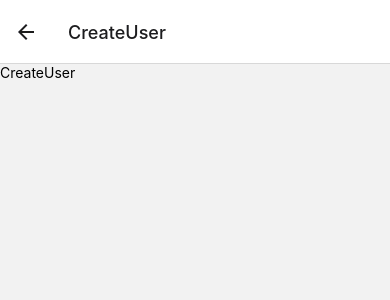
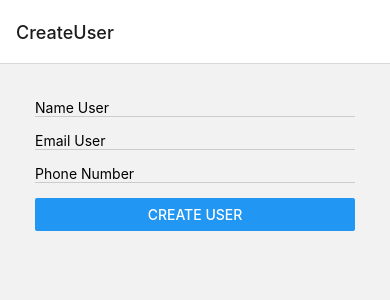
Before and after one commit to DanielDevHN/react-native-usersapp, a React Native app: screen /CreateUser in a window 390 px wide. Shown: the top 300 px of the page. Built offline with nearby package versions, Linux system fonts and the light colour scheme.

Commit message:
Adding user creation form

```diff
--- a/App.js
+++ b/App.js
@@ -13,8 +13,8 @@ function MyStack() {
   return (
     <NavigationContainer>
       <Stack.Navigator>
+        <Stack.Screen name="CreateUser" component={CreateUser} />
         <Stack.Screen name="UsersList" component={UsersList} />
-        <Stack.Screen name="CreateUser" component={CreateUser} />
         <Stack.Screen name="UserDetail" component={UserDetail} />
       </Stack.Navigator>
     </NavigationContainer>
--- a/screens/CreateUser.js
+++ b/screens/CreateUser.js
@@ -1,12 +1,56 @@
-import { View, Text } from 'react-native'
-import React from 'react'
+import React, { useState } from "react";
+import { View, Button, TextInput, ScrollView, StyleSheet } from "react-native";
 
 const CreateUser = () => {
+  const [state, setState] = useState({
+    name: "",
+    email: "",
+    phone: "",
+  });
+
+  const handleChandeText = (name, value) => {
+    setState({ ...state, [name]: value });
+  };
+
   return (
-    <View>
-      <Text>CreateUser</Text>
-    </View>
-  )
-}
+    <ScrollView style={styles.container}>
+      <View style={styles.inputGroup}>
+        <TextInput
+          placeholder="Name User"
+          onChangeText={(value) => handleChandeText("name", value)}
+        />
+      </View>
+      <View style={styles.inputGroup}>
+        <TextInput
+          placeholder="Email User"
+          onChangeText={(value) => handleChandeText("email", value)}
+        />
+      </View>
+      <View style={styles.inputGroup}>
+        <TextInput
+          placeholder="Phone Number"
+          onChangeText={(value) => handleChandeText("phone", value)}
+        />
+      </View>
+      <View>
+        <Button title="Create User" onPress={() => console.log(state)}/>
+      </View>
+    </ScrollView>
+  );
+};
 
-export default CreateUser
+const styles = StyleSheet.create({
+  container: {
+    flex: 1,
+    padding: 35,
+  },
+  inputGroup: {
+    flex: 1,
+    padding: 0,
+    marginBottom: 15,
+    borderBottomWidth: 1,
+    borderBottomColor: "#cccccc",
+  },
+});
+
+export default CreateUser;
```
